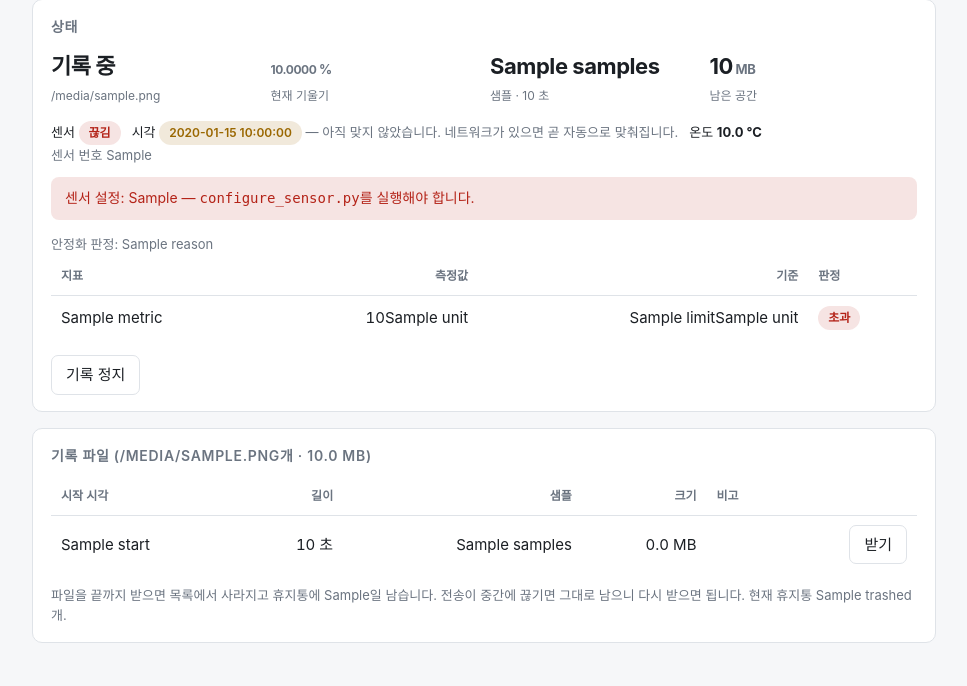
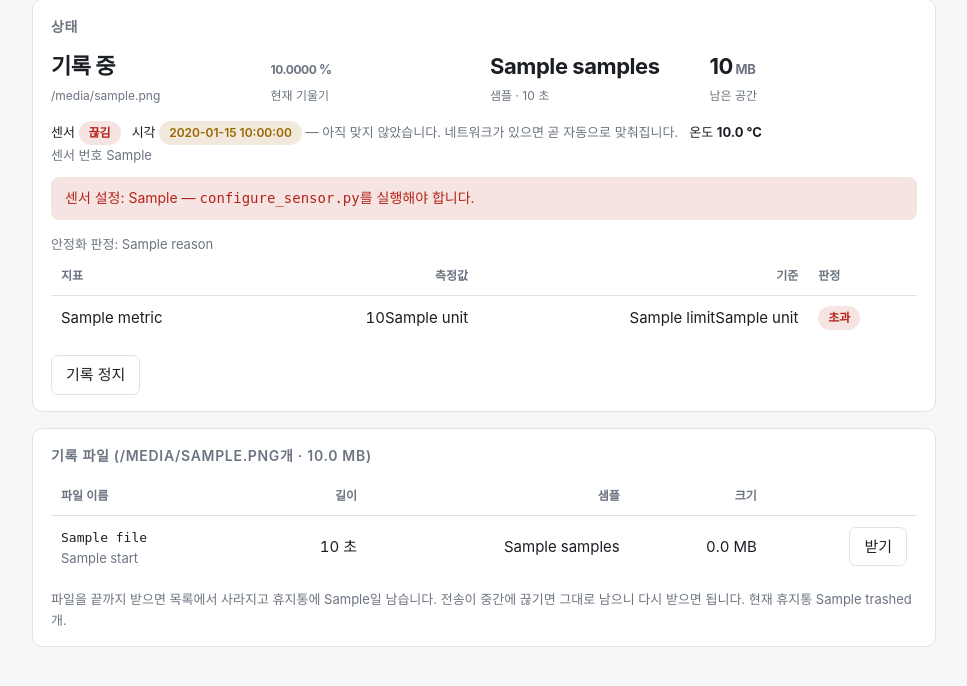
Before and after one commit to geolux-sdk/verticrane, a Python web app: template web/templates/index.html in a window 1280 px wide. Shown: the part 76-762 px from the top of the page, without its empty margins (156-1123 px from the left). Run offline with Jinja, Linux system fonts and the light colour scheme; the template is opened without the code that fills it: most values are stand-ins (such as "Sample title", 1, 10 or a date in 2020).

Commit message:
Show the filename in the list
The name is what ends up on the operator's laptop, and it already carries the
position and the corrected start time - so it is the row's identity rather than
a detail to derive from the columns beside it. The start time and the recovery
and untrusted-clock marks move under it as a subtitle.

Co-Authored-By: Claude Opus 5 (1M context) <noreply@anthropic.com>

```diff
--- a/web/templates/index.html
+++ b/web/templates/index.html
@@ -101,23 +101,27 @@
   {% else %}
     <div class="wrap"><table>
       <tr>
-        <th>시작 시각</th><th class="num">길이</th><th class="num">샘플</th>
-        <th class="num">크기</th><th>비고</th><th></th>
+        <th>파일 이름</th><th class="num">길이</th><th class="num">샘플</th>
+        <th class="num">크기</th><th></th>
       </tr>
       {% set ns = namespace(seen=[]) %}
       {% for f in files %}
       <tr>
         <td>
-          {{ f.start }}
-          {% if not f.trusted_time %}<span class="pill warn" title="시각을 믿을 수 없습니다">?</span>{% endif %}
+          {# The name is what lands on the operator's laptop, and it already
+             carries the position and the corrected start time. #}
+          <code style="font-size:13px">{{ f.name }}</code>
+          <div class="small muted">
+            {{ f.start }}
+            {% if not f.trusted_time %}
+              <span class="pill warn" title="기록할 때 시계가 맞지 않았습니다">시각 미확인</span>
+            {% endif %}
+            {% if f.recovered %}<span class="muted">· 전원 차단 복구</span>{% endif %}
+          </div>
         </td>
         <td class="num">{{ "%.0f"|format(f.duration_s) }} 초</td>
         <td class="num">{{ f.samples }}</td>
         <td class="num">{{ "%.1f"|format(f.size / 1048576) }} MB</td>
-        <td class="small muted">
-          {% if f.recovered %}전원 차단 복구{% endif %}
-          {% if not f.trusted_time %} 시각 미확인{% endif %}
-        </td>
         <td class="num">
           <button class="btn" onclick="collect(this, '/api/files/{{ f.name }}', '{{ f.name }}')">받기</button>
         </td>
```
